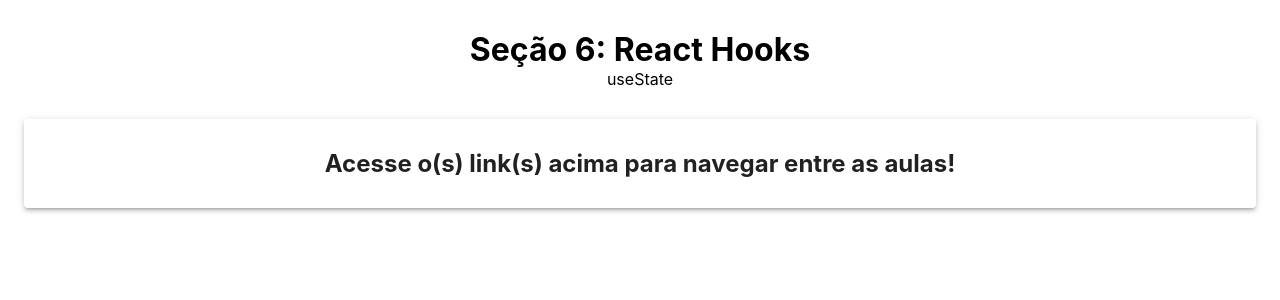
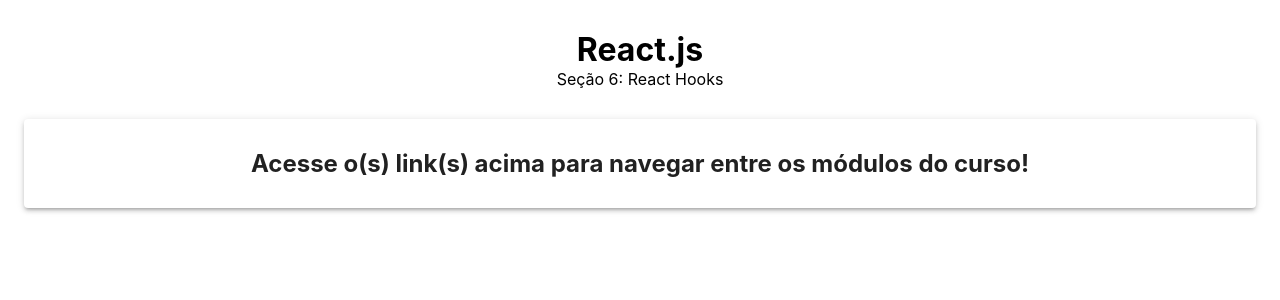
Before and after one commit to EmanuelDms/reactjs-matheusfraga, a React (Create React App) app: page / in a window 1280 px wide. Shown: the top 300 px of the page. Built offline with nearby package versions, Linux system fonts and the light colour scheme.

Commit message:
change text

```diff
--- a/src/App.js
+++ b/src/App.js
@@ -8,8 +8,8 @@
   return (
     <Router>
       <MyHeader>
-        <MyLinkTitle to="/">Seção 6: React Hooks</MyLinkTitle>
-        <MyLink to="/useState">useState</MyLink>
+        <MyLinkTitle to="/">React.js</MyLinkTitle>
+        <MyLink to="/useState">Seção 6: React Hooks</MyLink>
       </MyHeader>
 
       <Switch>
@@ -25,5 +25,7 @@
 }
 
 function Home() {
-  return <h2>Acesse o(s) link(s) acima para navegar entre as aulas!</h2>;
+  return (
+    <h2>Acesse o(s) link(s) acima para navegar entre os módulos do curso!</h2>
+  );
 }
```
